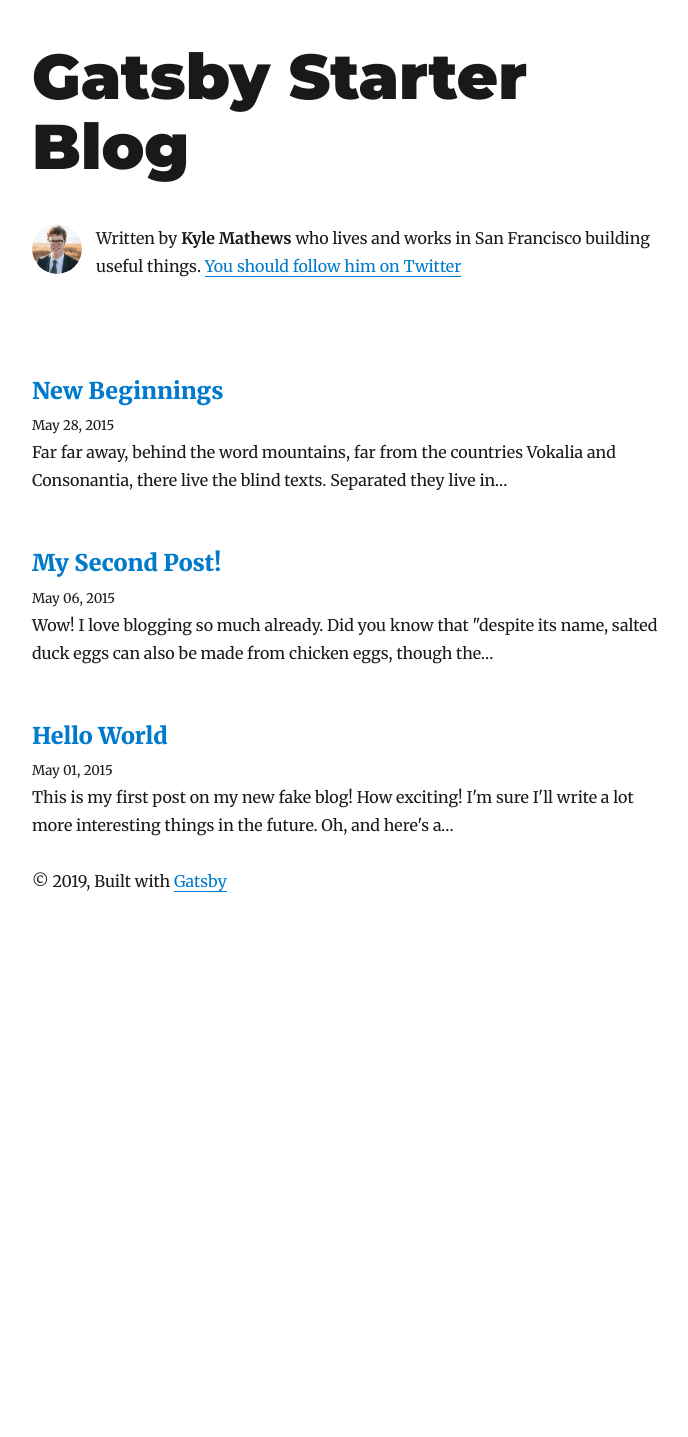
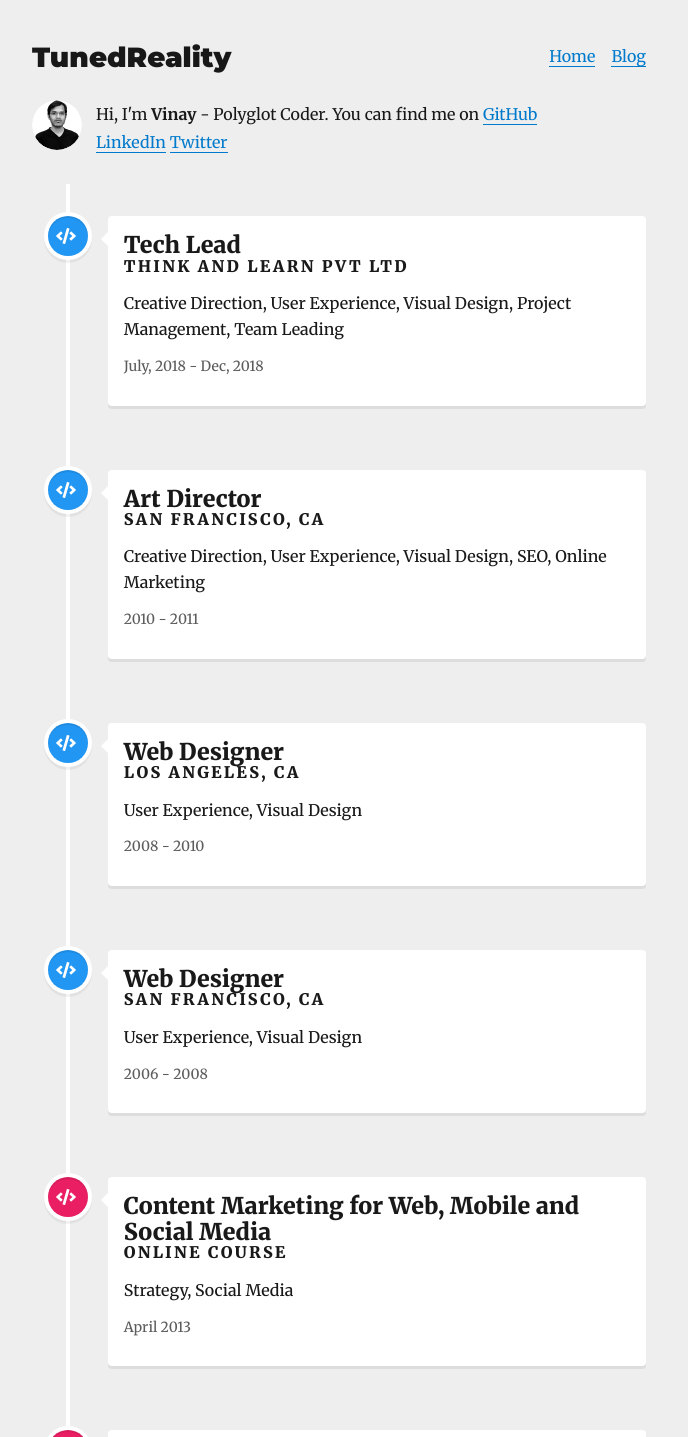
Before and after one commit to vinkrish/vinkrish.github.io, a Gatsby site: page / in a window 1280 px wide. Shown: the top 1437 px of the page, without its empty margins (293-981 px from the left). Before the commit the page ends 937 px from the top, so only its background shows below. Built offline with nearby package versions, Linux system fonts and the light colour scheme; Gatsby itself is replaced by a stand-in of ours; some packages are replaced by stand-ins of ours.

Commit message:
components from Resume and Blog created

```diff
--- a/gatsby-browser.js
+++ b/gatsby-browser.js
@@ -1,3 +1,5 @@
 // custom typefaces
 import 'typeface-montserrat'
 import 'typeface-merriweather'
+// global styles
+import "./src/styles/global.css"
--- a/gatsby-config.js
+++ b/gatsby-config.js
@@ -1,11 +1,12 @@
 module.exports = {
   siteMetadata: {
-    title: `Gatsby Starter Blog`,
-    author: `Kyle Mathews`,
+    title: `TunedReality`,
+    author: `Vinay`,
     description: `A starter blog demonstrating what Gatsby can do.`,
     siteUrl: `https://gatsby-starter-blog-demo.netlify.com/`,
     social: {
-      twitter: `kylemathews`,
+      github: `vinkrish`,
+      twitter: `vinkrishh`
     },
   },
   plugins: [
--- a/src/components/Bio.js
+++ b/src/components/Bio.js
@@ -13,8 +13,7 @@ function Bio() {
         return (
           <div
             style={{
-              display: `flex`,
-              marginBottom: rhythm(2.5),
+              display: `flex`
             }}
           >
             <Image
@@ -31,11 +30,18 @@ function Bio() {
               }}
             />
             <p>
-              Written by <strong>{author}</strong> who lives and works in San
-              Francisco building useful things.
+              Hi, I'm <strong>{author}</strong> - Polyglot Coder. You can find me on
               {` `}
-              <a href={`https://twitter.com/${social.twitter}`}>
-                You should follow him on Twitter
+              <a href="https://github.com/vinkrish" target="_blank">
+                GitHub
+              </a>
+              {` `}
+              <a href="https://www.linkedin.com/in/vinay-krishna-07a1281a/" target="_blank">
+                LinkedIn
+              </a>
+              {` `}
+              <a href={`https://twitter.com/${social.twitter}`} target="_blank">
+                Twitter
               </a>
             </p>
           </div>
@@ -47,7 +53,7 @@ function Bio() {
 
 const bioQuery = graphql`
   query BioQuery {
-    avatar: file(absolutePath: { regex: "/profile-pic.jpg/" }) {
+    avatar: file(absolutePath: { regex: "/vinkrish.jpeg/" }) {
       childImageSharp {
         fixed(width: 50, height: 50) {
           ...GatsbyImageSharpFixed
--- a/src/components/Layout.js
+++ b/src/components/Layout.js
@@ -1,23 +1,21 @@
 import React from 'react'
 import { Link } from 'gatsby'
+import { rhythm } from '../utils/typography'
 
-import { rhythm, scale } from '../utils/typography'
+const ListLink = props => (
+  <li style={{ display: `inline-block`, marginRight: `1rem` }}>
+    <Link to={props.to}>{props.children}</Link>
+  </li>
+)
 
 class Layout extends React.Component {
   render() {
     const { location, title, children } = this.props
-    const rootPath = `${__PATH_PREFIX__}/`
-    let header
+    //const rootPath = `${__PATH_PREFIX__}/`
+    // if (location.pathname === rootPath)
 
-    if (location.pathname === rootPath) {
-      header = (
-        <h1
-          style={{
-            ...scale(1.5),
-            marginBottom: rhythm(1.5),
-            marginTop: 0,
-          }}
-        >
+    let header = (
+      <div>
         <Link
           style={{
             boxShadow: `none`,
@@ -26,31 +24,22 @@ class Layout extends React.Component {
           }}
           to={`/`}
         >
-            {title}
-          </Link>
-        </h1>
-      )
-    } else {
-      header = (
-        <h3
+          <h2
             style={{
               fontFamily: `Montserrat, sans-serif`,
-            marginTop: 0,
+              display: `inline-block`,
+              marginTop: 0
             }}
           >
-          <Link
-            style={{
-              boxShadow: `none`,
-              textDecoration: `none`,
-              color: `inherit`,
-            }}
-            to={`/`}
-          >
             {title}
+          </h2>
         </Link>
-        </h3>
+        <ul style={{ listStyle: `none`, float: `right` }}>
+          <ListLink to="/">Home</ListLink>
+          <ListLink to="/blogs/">Blog</ListLink>
+        </ul>
+      </div>
       )
-    }
     return (
       <div
         style={{
--- a/src/pages/index.js
+++ b/src/pages/index.js
@@ -1,48 +1,121 @@
 import React from 'react'
-import { Link, graphql } from 'gatsby'
-
+import { graphql } from 'gatsby'
 import Bio from '../components/Bio'
 import Layout from '../components/Layout'
 import SEO from '../components/seo'
-import { rhythm } from '../utils/typography'
 
-class BlogIndex extends React.Component {
+import { VerticalTimeline, VerticalTimelineElement }  from 'react-vertical-timeline-component'
+import 'react-vertical-timeline-component/style.min.css'
+import { FontAwesomeIcon } from '@fortawesome/react-fontawesome'
+import { faCode } from '@fortawesome/free-solid-svg-icons'
+
+class ResumeIndex extends React.Component {
   render() {
     const { data } = this.props
     const siteTitle = data.site.siteMetadata.title
-    const posts = data.allMarkdownRemark.edges
-
     return (
-      <Layout location={this.props.location} title={siteTitle}>
+      <Layout title={siteTitle}>
         <SEO
           title="All posts"
           keywords={[`blog`, `gatsby`, `javascript`, `react`]}
         />
         <Bio />
-        {posts.map(({ node }) => {
-          const title = node.frontmatter.title || node.fields.slug
-          return (
-            <div key={node.fields.slug}>
-              <h3
-                style={{
-                  marginBottom: rhythm(1 / 4),
-                }}
-              >
-                <Link style={{ boxShadow: `none` }} to={node.fields.slug}>
-                  {title}
-                </Link>
-              </h3>
-              <small>{node.frontmatter.date}</small>
-              <p dangerouslySetInnerHTML={{ __html: node.excerpt }} />
-            </div>
-          )
-        })}
+        <VerticalTimeline layout="1-column">
+        <VerticalTimelineElement
+            className="vertical-timeline-element--work"
+            date="July, 2018 - Dec, 2018"
+            iconStyle={{ background: 'rgb(33, 150, 243)', color: '#fff' }}
+            icon={<FontAwesomeIcon icon={faCode} />}
+        >
+            <h3 className="vertical-timeline-element-title">Tech Lead</h3>
+            <h4 className="vertical-timeline-element-subtitle">Think And Learn Pvt Ltd</h4>
+            <p>
+            Creative Direction, User Experience, Visual Design, Project Management, Team Leading
+            </p>
+        </VerticalTimelineElement>
+        <VerticalTimelineElement
+            className="vertical-timeline-element--work"
+            date="2010 - 2011"
+            iconStyle={{ background: 'rgb(33, 150, 243)', color: '#fff' }}
+            icon={<FontAwesomeIcon icon={faCode} />}
+        >
+            <h3 className="vertical-timeline-element-title">Art Director</h3>
+            <h4 className="vertical-timeline-element-subtitle">San Francisco, CA</h4>
+            <p>
+            Creative Direction, User Experience, Visual Design, SEO, Online Marketing
+            </p>
+        </VerticalTimelineElement>
+        <VerticalTimelineElement
+            className="vertical-timeline-element--work"
+            date="2008 - 2010"
+            iconStyle={{ background: 'rgb(33, 150, 243)', color: '#fff' }}
+            icon={<FontAwesomeIcon icon={faCode} />}
+        >
+            <h3 className="vertical-timeline-element-title">Web Designer</h3>
+            <h4 className="vertical-timeline-element-subtitle">Los Angeles, CA</h4>
+            <p>
+            User Experience, Visual Design
+            </p>
+        </VerticalTimelineElement>
+        <VerticalTimelineElement
+            className="vertical-timeline-element--work"
+            date="2006 - 2008"
+            iconStyle={{ background: 'rgb(33, 150, 243)', color: '#fff' }}
+            icon={<FontAwesomeIcon icon={faCode} />}
+        >
+            <h3 className="vertical-timeline-element-title">Web Designer</h3>
+            <h4 className="vertical-timeline-element-subtitle">San Francisco, CA</h4>
+            <p>
+            User Experience, Visual Design
+            </p>
+        </VerticalTimelineElement>
+        <VerticalTimelineElement
+            className="vertical-timeline-element--education"
+            date="April 2013"
+            iconStyle={{ background: 'rgb(233, 30, 99)', color: '#fff' }}
+            icon={<FontAwesomeIcon icon={faCode} />}
+        >
+            <h3 className="vertical-timeline-element-title">Content Marketing for Web, Mobile and Social Media</h3>
+            <h4 className="vertical-timeline-element-subtitle">Online Course</h4>
+            <p>
+            Strategy, Social Media
+            </p>
+        </VerticalTimelineElement>
+        <VerticalTimelineElement
+            className="vertical-timeline-element--education"
+            date="November 2012"
+            iconStyle={{ background: 'rgb(233, 30, 99)', color: '#fff' }}
+            icon={<FontAwesomeIcon icon={faCode} />}
+        >
+            <h3 className="vertical-timeline-element-title">Agile Development Scrum Master</h3>
+            <h4 className="vertical-timeline-element-subtitle">Certification</h4>
+            <p>
+            Creative Direction, User Experience, Visual Design
+            </p>
+        </VerticalTimelineElement>
+        <VerticalTimelineElement
+            className="vertical-timeline-element--education"
+            date="2002 - 2006"
+            iconStyle={{ background: 'rgb(233, 30, 99)', color: '#fff' }}
+            icon={<FontAwesomeIcon icon={faCode} />}
+        >
+            <h3 className="vertical-timeline-element-title">Bachelor of Science in Interactive Digital Media Visual Imaging</h3>
+            <h4 className="vertical-timeline-element-subtitle">Bachelor Degree</h4>
+            <p>
+            Creative Direction, Visual Design
+            </p>
+        </VerticalTimelineElement>
+        <VerticalTimelineElement
+            iconStyle={{ background: 'rgb(16, 204, 82)', color: '#fff' }}
+            icon={<FontAwesomeIcon icon={faCode} />}
+        />
+        </VerticalTimeline>
       </Layout>
     )
   }
 }
 
-export default BlogIndex
+export default ResumeIndex
 
 export const pageQuery = graphql`
   query {
@@ -51,19 +124,5 @@ export const pageQuery = graphql`
         title
       }
     }
-    allMarkdownRemark(sort: { fields: [frontmatter___date], order: DESC }) {
-      edges {
-        node {
-          excerpt
-          fields {
-            slug
-          }
-          frontmatter {
-            date(formatString: "MMMM DD, YYYY")
-            title
-          }
-        }
-      }
-    }
   }
 `
--- /dev/null
+++ b/src/styles/global.css
@@ -0,0 +1,3 @@
+html {
+    background-color: #eeeeee;
+}
```
Also changed, not shown: src/pages/blogs.js (+69 -0 lines), content/assets/profile-pic.jpg (deleted), content/assets/vinkrish.jpeg (added). Lines whose indentation alone changed are shown as unchanged.
